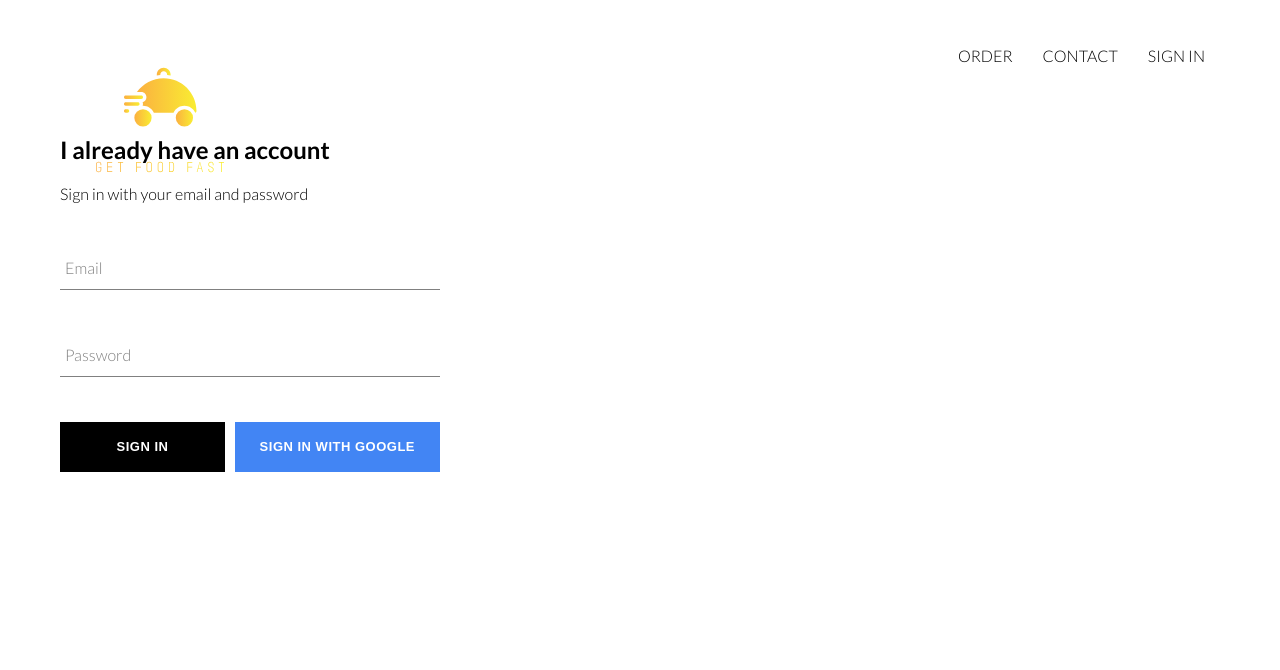
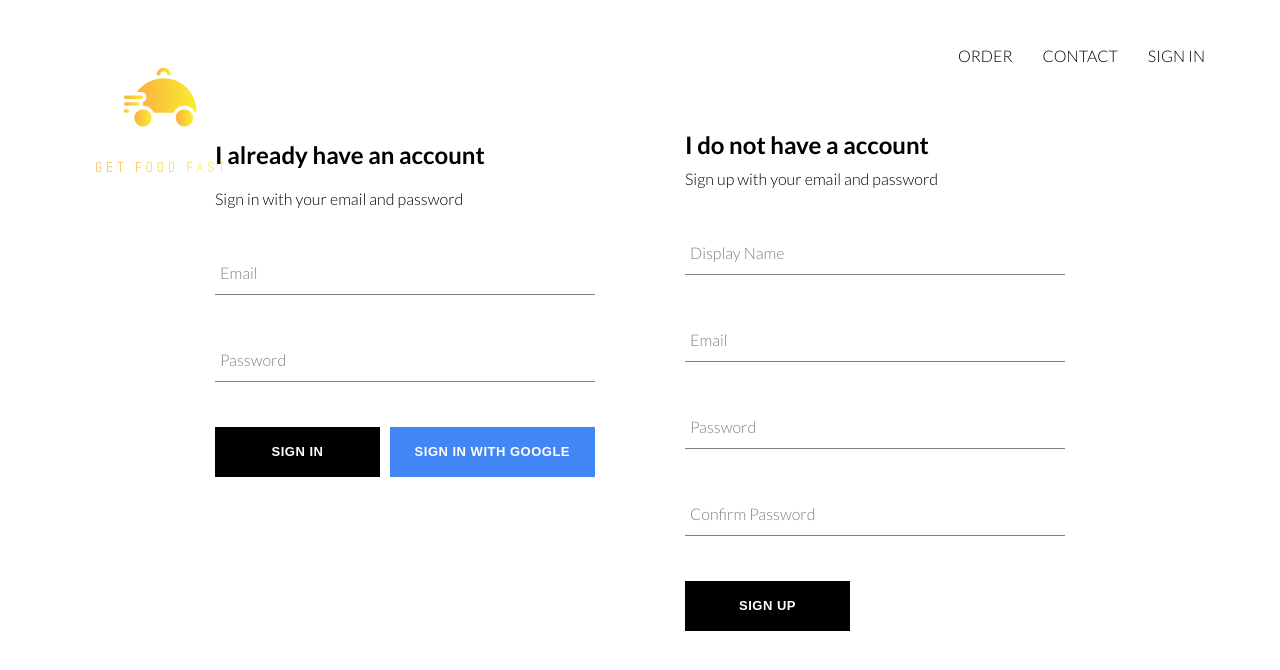
Before and after one commit to shwetamore24/wheely-meals, a React (Create React App) app: page /signin in a window 1280 px wide. Shown: the top 670 px of the page. Built offline with nearby package versions, Linux system fonts and the light colour scheme; no server answers.

Commit message:
implemented firebase utils, included ability to store authenticated users into our firestore database

```diff
--- a/src/App.js
+++ b/src/App.js
@@ -7,7 +7,7 @@
 import Order from './pages/order/Order';
 import SignInAndSignUp from './pages/sign-in-and-sign-up/Sign-In-And-Sign-Up';
 import Header from './components/Header/Header';
-import { auth } from './firebase/firebase.utils';
+import { auth, createUserProfileDocument } from './firebase/firebase.utils';
 
 class App extends Component {
   constructor(props) {
@@ -21,10 +21,30 @@
   unsubscribeFromAuth = null;
 
   componentDidMount() {
-    this.unsubscribeFromAuth = auth.onAuthStateChanged((user) => {
-      this.setState({ currentUser: user });
+    this.unsubscribeFromAuth = auth.onAuthStateChanged(async (userAuth) => {
+      if (userAuth) {
+        const userRef = await createUserProfileDocument(userAuth);
 
-      console.log(user);
+        userRef.onSnapshot((snapshot) => {
+          this.setState(
+            {
+              currentUser: {
+                id: snapshot.id,
+                ...snapshot.data(),
+              },
+            },
+            () => {
+              console.log(this.state);
+            }
+          );
+        });
+      } else {
+        this.setState({ currentUser: userAuth });
+      }
+
+      //this.setState({ currentUser: user });
+      // createUserProfileDocument(user);
+      // console.log(user);
     });
   }
 
--- /dev/null
+++ b/src/components/Sign-Up/Sign-Up.js
@@ -0,0 +1,105 @@
+import React, { Component } from 'react';
+
+import FormInput from '../Form-Input/Form-Input';
+import CustomButton from '../Custom-Button/Custom-Button';
+
+import { auth, createUserProfileDocument } from '../../firebase/firebase.utils';
+
+import './Sign-Up.scss';
+
+class SignUp extends Component {
+  constructor(props) {
+    super(props);
+
+    this.state = {
+      displayName: '',
+      email: '',
+      password: '',
+      confirmPassword: '',
+    };
+  }
+
+  submitHandler = async (event) => {
+    event.preventDefault();
+
+    const { displayName, email, password, confirmPassword } = this.state;
+
+    if (password !== confirmPassword) {
+      alert(`passwords don't match`);
+      return;
+    }
+
+    try {
+      const { user } = await auth.createUserWithEmailAndPassword(
+        email,
+        password
+      );
+
+      await createUserProfileDocument(user, { displayName });
+
+      this.setState({
+        displayName: '',
+        email: '',
+        password: '',
+        confirmPassword: '',
+      });
+    } catch (err) {
+      console.log(err);
+    }
+  };
+
+  changeHandler = (event) => {
+    const { name, value } = event.target;
+
+    this.setState({ [name]: value });
+  };
+
+  render() {
+    const { displayName, email, password, confirmPassword } = this.state;
+
+    return (
+      <div className="sign-up">
+        <h2 className="title">I do not have a account</h2>
+        <span>Sign up with your email and password</span>
+        <form className="sign-up-form" onSubmit={this.submitHandler}>
+          <FormInput
+            type="text"
+            name="displayName"
+            value={displayName}
+            onChange={this.changeHandler}
+            label="Display Name"
+            required
+          />
+          <FormInput
+            type="email"
+            name="email"
+            value={email}
+            onChange={this.changeHandler}
+            label="Email"
+            required
+          />
+          <FormInput
+            type="password"
+            name="password"
+            value={password}
+            onChange={this.changeHandler}
+            label="Password"
+            required
+          />
+          <FormInput
+            type="password"
+            name="confirmPassword"
+            value={confirmPassword}
+            onChange={this.changeHandler}
+            label="Confirm Password"
+            required
+          />
+
+          <CustomButton type="submit">SIGN UP</CustomButton>
+        </form>
+      </div>
+    );
+  }
+}
+
+export default SignUp;
--- /dev/null
+++ b/src/components/Sign-Up/Sign-Up.scss
@@ -0,0 +1,9 @@
+.sign-up {
+  display: flex;
+  flex-direction: column;
+  width: 380px;
+
+  .title {
+    margin: 10px 0;
+  }
+}
--- a/src/firebase/firebase.utils.js
+++ b/src/firebase/firebase.utils.js
@@ -12,6 +12,32 @@
   measurementId: 'G-VJVKW0445M',
 };
 
+export const createUserProfileDocument = async (userAuth, additionalData) => {
+  if (!userAuth) return;
+
+  const userRef = firestore.doc(`users/${userAuth.uid}`);
+
+  const snapshot = await userRef.get();
+
+  if (!snapshot.exists) {
+    const { displayName, email } = userAuth;
+    const createdAt = new Date();
+
+    try {
+      await userRef.set({
+        displayName,
+        email,
+        createdAt,
+        ...additionalData,
+      });
+    } catch (err) {
+      console.log('error creating user', err.message);
+    }
+  }
+
+  return userRef;
+};
+
 firebase.initializeApp(config);
 
 export const auth = firebase.auth();
--- a/src/pages/sign-in-and-sign-up/Sign-In-And-Sign-Up.js
+++ b/src/pages/sign-in-and-sign-up/Sign-In-And-Sign-Up.js
@@ -3,11 +3,13 @@
 import './Sign-In-And-Sign-Up.scss';
 
 import SignIn from '../../components/Sign-In/Sign-In';
+import SignUp from '../../components/Sign-Up/Sign-Up';
 
 const SignInAndSignUp = () => {
   return (
     <div className="sign-in-and-sign-up">
       <SignIn />
+      <SignUp />
     </div>
   );
 };
--- a/src/pages/sign-in-and-sign-up/Sign-In-And-Sign-Up.scss
+++ b/src/pages/sign-in-and-sign-up/Sign-In-And-Sign-Up.scss
@@ -0,0 +1,6 @@
+.sign-in-and-sign-up {
+  width: 850px;
+  display: flex;
+  justify-content: space-between;
+  margin: 30px auto;
+}
```
